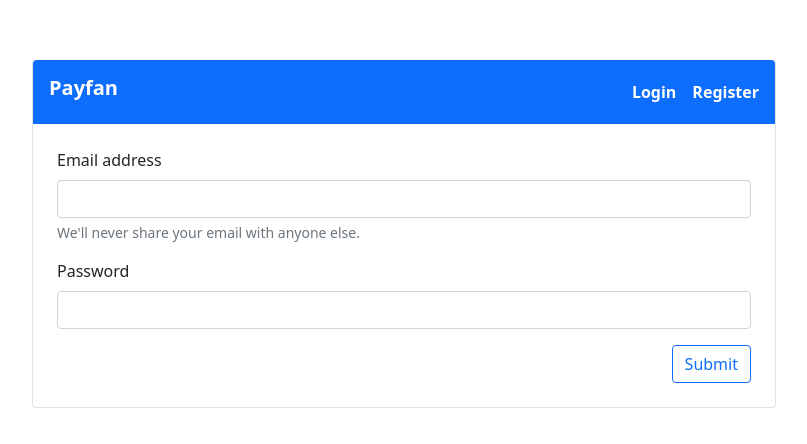
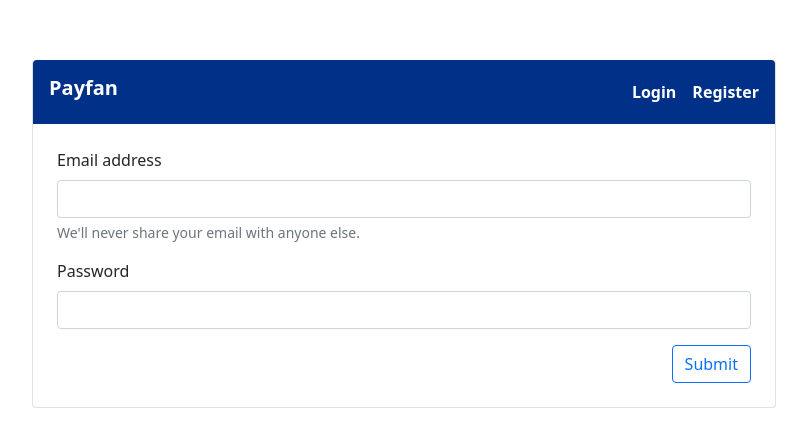
Before and after one commit to arfanxn/payfan-vuejs, a Vue app: page /authenticate in a window 1280 px wide. Shown: the part 166-610 px from the top of the page, without its empty margins (236-1043 px from the left). Built offline with nearby package versions, Linux system fonts and the light colour scheme; no server answers.

Commit message:
add global css class , and edit some class name

```diff
--- /dev/null
+++ b/src/assets/css/main.css
@@ -0,0 +1,3 @@
+.bg-navy {
+    background: #003087 !important;
+}
--- a/src/components/NavbarTop.vue
+++ b/src/components/NavbarTop.vue
@@ -1,6 +1,6 @@
 <template>
     <teleport to="#navbar-top">
-        <nav class="navbar navbar-expand-lg navbar-dark py-3 bg-primary">
+        <nav class="navbar navbar-expand-lg navbar-dark py-3 bg-navy">
             <div class="container-md">
                 <a class="navbar-brand fw-bold" href="#">Payfan</a>
                 <button
--- a/src/main.js
+++ b/src/main.js
@@ -10,5 +10,6 @@ import router from './router'
 import store from './store'
 import "bootstrap/dist/css/bootstrap.min.css";
 import "bootstrap/dist/js/bootstrap.min.js";
+import './assets/css/main.css';
 
 createApp(App).use(store).use(router).mount('#app')
--- a/src/views/Auth.vue
+++ b/src/views/Auth.vue
@@ -1,7 +1,7 @@
 <template>
     <main class="d-flex justify-content-center">
         <div class="col-md-8 col-12 my-auto border border-top-0 rounded">
-            <div class="bg-primary p-3 rounded-top d-flex justify-content-between text-white">
+            <div class="bg-navy p-3 rounded-top d-flex justify-content-between text-white">
                 <div class="my-auto">
                     <h5 class="fw-bold">Payfan</h5>
                 </div>
```
